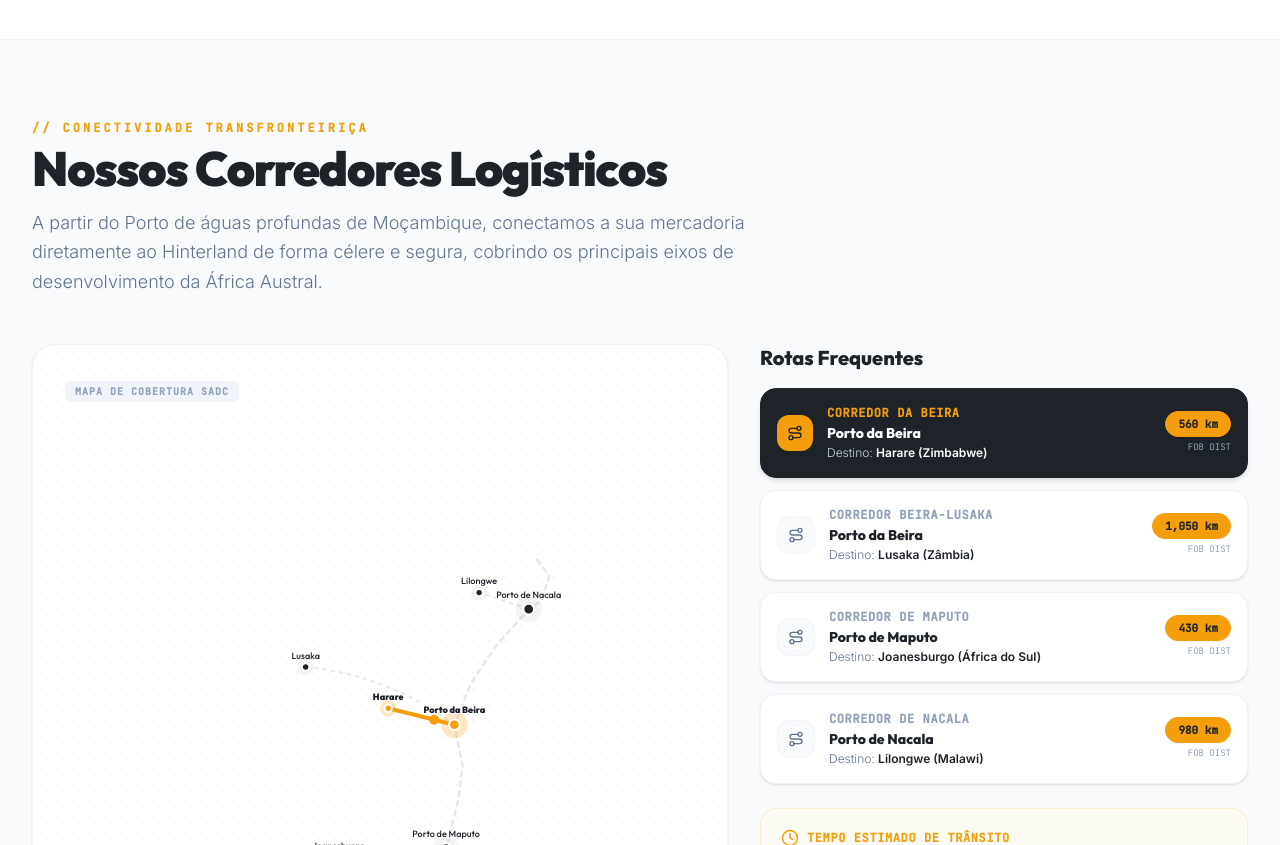
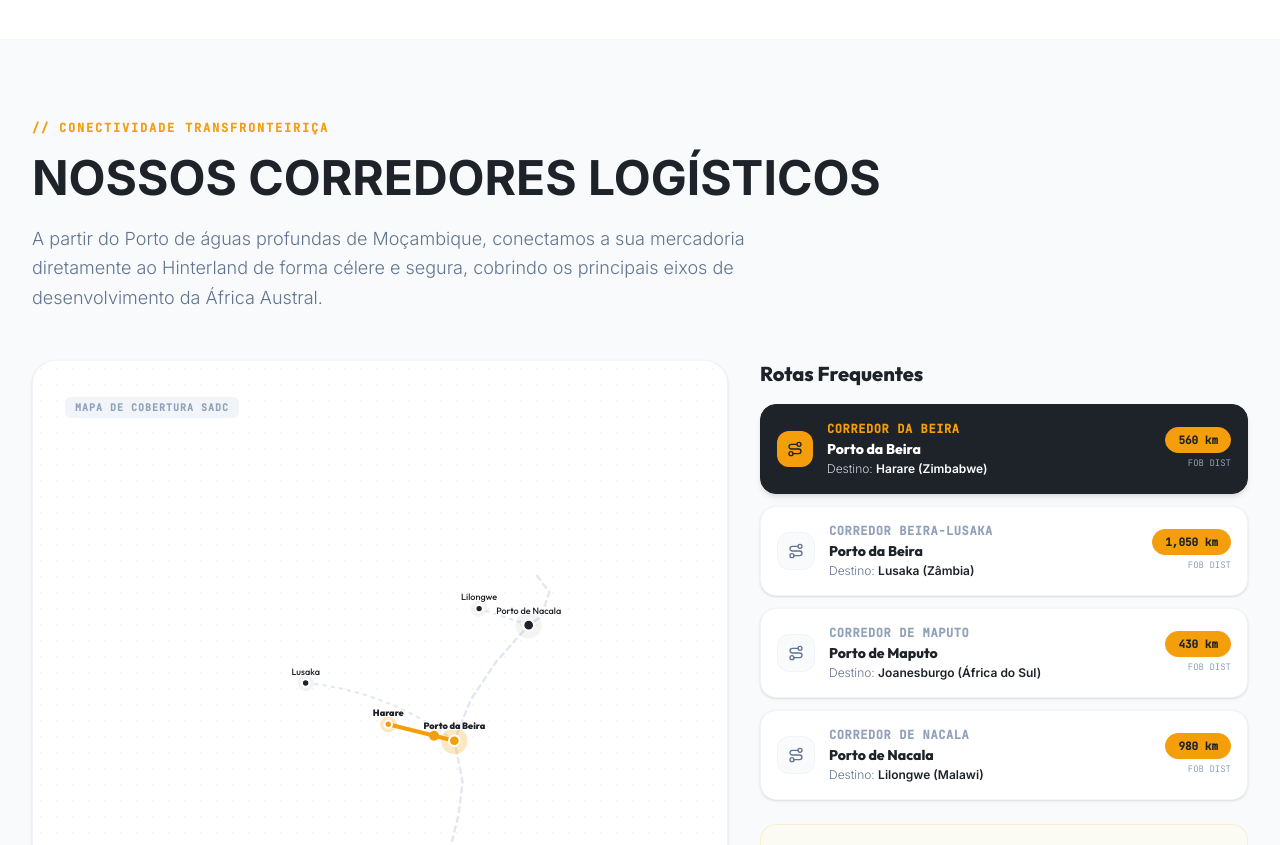
Before and after one commit to Mahomedvaly25/GMI, a React (Vite) app: page / in a window 1280 px wide. Shown: the part 3020-3865 px from the top of the page. Built offline with nearby package versions, Linux system fonts and the light colour scheme.

Commit message:
feat: implement tracking focus reveal and letter spacing expansion animations for RoutesSection header

```diff
--- a/src/components/RoutesSection.tsx
+++ b/src/components/RoutesSection.tsx
@@ -110,17 +110,39 @@ export default function RoutesSection({ language, onNavigateToContact }: RoutesS
 
         {/* Alinhamento de Título Comercial */}
         <div className="mb-12">
-          <span className="text-brand-yellow font-mono font-bold text-xs uppercase tracking-[3px] block mb-2">
-            // {language === 'PT' ? 'CONECTIVIDADE TRANSFRONTEIRIÇA' : 'CROSS-BORDER CONNECTIVITY'}
-          </span>
-          <h2 className="text-4xl font-display font-black text-brand-dark md:text-5xl tracking-tight">
+          {/* SUBTÍTULO: Expansion tracking */}
+          <motion.span
+            initial={{ opacity: 0, letterSpacing: "-0.2em" }}
+            whileInView={{ opacity: 1, letterSpacing: "0.15em" }}
+            viewport={{ once: true }}
+            transition={{ duration: 0.8, ease: "easeOut" }}
+            className="text-brand-yellow font-mono font-bold text-xs uppercase block mb-3"
+          >
+            {language === 'PT' ? '// CONECTIVIDADE TRANSFRONTEIRIÇA' : '// CROSS-BORDER CONNECTIVITY'}
+          </motion.span>
+
+          {/* TÍTULO: Tracking Focus Reveal */}
+          <motion.h2
+            initial={{ opacity: 0, letterSpacing: "-0.05em", filter: "blur(8px)" }}
+            whileInView={{ opacity: 1, letterSpacing: "0px", filter: "blur(0px)" }}
+            viewport={{ once: true }}
+            transition={{ duration: 0.9, ease: [0.25, 1, 0.5, 1] }}
+            className="text-3xl md:text-5xl font-black text-brand-dark leading-tight uppercase"
+          >
             {language === 'PT' ? 'Nossos Corredores Logísticos' : 'Our Logistical Corridors'}
-          </h2>
-          <p className="mt-4 text-base md:text-lg text-slate-500 max-w-3xl font-light leading-relaxed">
+          </motion.h2>
+
+          <motion.p
+            initial={{ opacity: 0, y: 15 }}
+            whileInView={{ opacity: 1, y: 0 }}
+            viewport={{ once: true }}
+            transition={{ duration: 0.6, delay: 0.3 }}
+            className="mt-4 text-base md:text-lg text-slate-500 max-w-3xl font-light leading-relaxed"
+          >
             {language === 'PT'
               ? 'A partir do Porto de águas profundas de Moçambique, conectamos a sua mercadoria diretamente ao Hinterland de forma célere e segura, cobrindo os principais eixos de desenvolvimento da África Austral.'
               : 'From the deep-water ports of Mozambique, we connect your goods directly to the Hinterland quickly and securely, covering the primary SADC development axes.'}
-          </p>
+          </motion.p>
         </div>
 
         {/* Layout em 2 Colunas: Mapa Comercial + Lista de Distâncias */}
```
